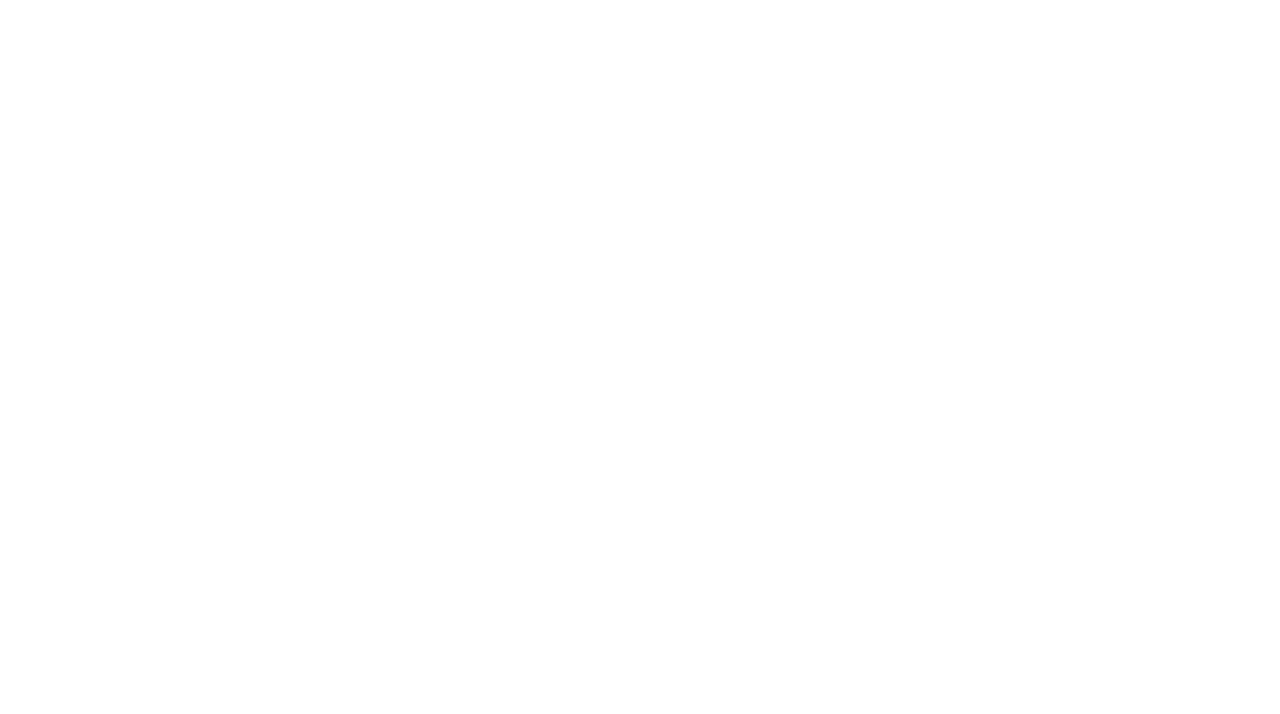
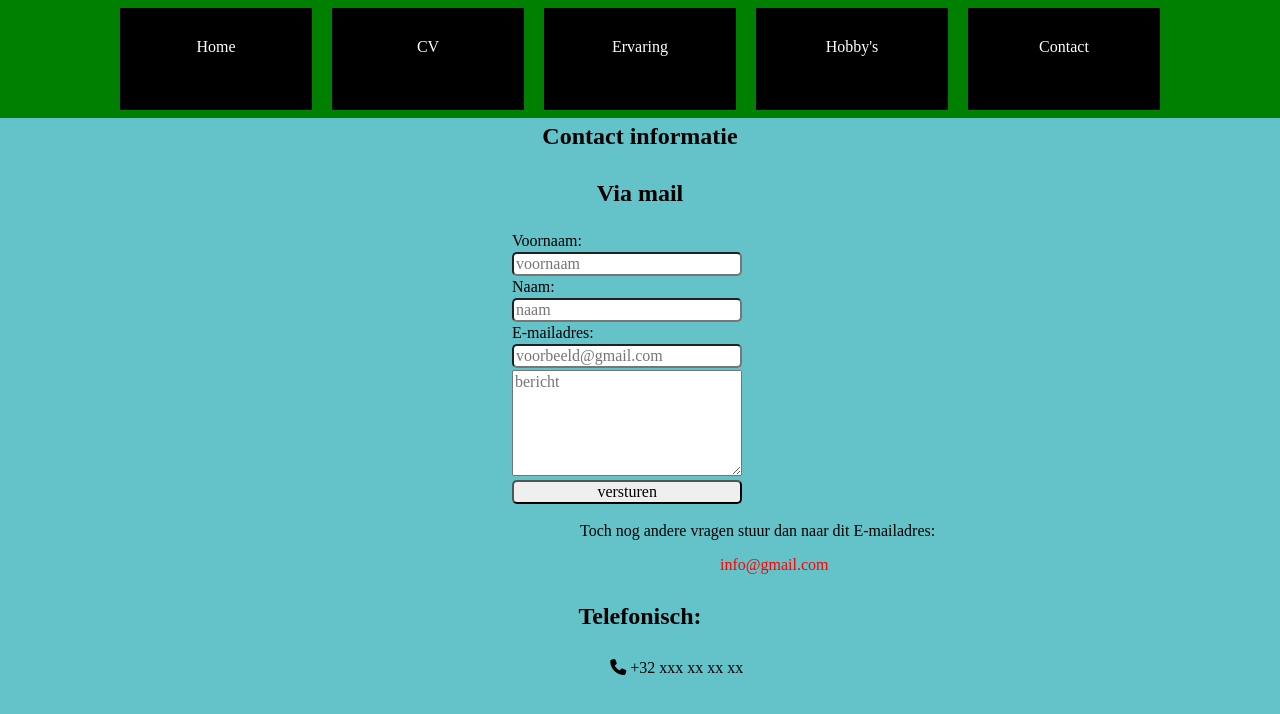
Before and after one commit to tubegamerxljens/Websites_Project1, a plain HTML site: page contact.html in a window 1280 px wide. Drawn offline with Linux system fonts and the light colour scheme.

Commit message:
ervaring en contact pagina gemaakt

```diff
--- a/CSS/contact.css
+++ b/CSS/contact.css
@@ -0,0 +1,108 @@
+* {
+  font-family: "Times New Roman", Arial, sans-serif;
+  font-size: medium;
+}
+
+body {
+  height: 100%;
+  margin: 0;
+  box-sizing: border-box;
+  background-color: #64c2c9;
+}
+
+.navigatie {
+  height: 20%;
+  background-color: green;
+  display: flex;
+  justify-content: center;
+  gap: 20px;
+}
+
+a {
+  color: white;
+  text-decoration: none;
+}
+main {
+  height: 100%;
+  background-color: #64c2c9;
+  margin-top: -16px;
+}
+h1,
+h2,
+h3,
+h4 {
+  padding: 5px;
+  text-align: center;
+  font-size: x-large;
+}
+img {
+  height: 200px;
+  padding: 5px;
+}
+.hobby,
+.porto {
+  display: flex;
+  padding: 20px;
+}
+.interesse {
+  display: flex;
+  flex-direction: row-reverse;
+  padding: 20px;
+}
+p {
+  max-width: 62%;
+}
+.navigatie a {
+  height: 4.5rem;
+  width: 15%;
+  color: white;
+  background-color: black;
+  text-align: center;
+  margin-top: 8px;
+  margin-bottom: 8px;
+  padding-top: 30px;
+}
+.navigatie a:hover {
+  background-color: rgba(54, 181, 155, 0.668);
+  color: black;
+}
+.info {
+  margin-left: 250px;
+}
+.forum {
+  margin-left: auto;
+  margin-right: auto;
+}
+
+.forum > form {
+  display: flex;
+  flex-direction: column;
+  max-width: 30%;
+}
+.forum {
+  margin-left: 40%;
+}
+label,
+input {
+  margin-bottom: 2px;
+}
+input {
+  border-radius: 5px;
+}
+.telefoon {
+  text-align: center;
+}
+.telefoon p {
+  margin-left: 280px;
+}
+textarea {
+  height: 100px;
+  margin-bottom: 4px;
+}
+.mail {
+  margin-left: 580px;
+}
+.hulp {
+  color: red;
+  margin-left: 140px;
+}
--- a/CSS/ervaring.css
+++ b/CSS/ervaring.css
@@ -0,0 +1,67 @@
+* {
+  font-family: "Times New Roman", Arial, sans-serif;
+  font-size: medium;
+}
+
+body {
+  height: 100%;
+  margin: 0;
+  box-sizing: border-box;
+  background-color: #64c2c9;
+}
+
+.navigatie {
+  height: 20%;
+  background-color: green;
+  display: flex;
+  justify-content: center;
+  gap: 20px;
+}
+
+a {
+  color: white;
+  text-decoration: none;
+}
+main {
+  height: 100%;
+  background-color: #64c2c9;
+  margin-top: -16px;
+}
+h1,
+h2,
+h3 {
+  padding: 5px;
+  text-align: center;
+  font-size: x-large;
+}
+img {
+  height: 200px;
+  padding: 5px;
+}
+
+p {
+  max-width: 62%;
+}
+.navigatie a {
+  height: 4.5rem;
+  width: 15%;
+  color: white;
+  background-color: black;
+  text-align: center;
+  margin-top: 8px;
+  margin-bottom: 8px;
+  padding-top: 30px;
+}
+.navigatie a:hover {
+  background-color: rgba(54, 181, 155, 0.668);
+  color: black;
+}
+.kaliber {
+  margin-left: 500px;
+}
+.cartamundi {
+  margin-left: 500px;
+}
+h1 {
+  margin-top: 50px;
+}
--- a/CSS/hobby.css
+++ b/CSS/hobby.css
@@ -29,7 +29,8 @@ main {
 }
 h1,
 h2,
-h3 {
+h3,
+h4 {
   padding: 5px;
   text-align: center;
   font-size: x-large;
@@ -42,7 +43,8 @@ img {
   display: flex;
   padding: 20px;
 }
-.interesse {
+.interesse,
+.game {
   display: flex;
   flex-direction: row-reverse;
   padding: 20px;
--- a/contact.html
+++ b/contact.html
@@ -5,6 +5,56 @@
     <meta name="viewport" content="width=device-width, initial-scale=1.0" />
     <title>Document</title>
     <link rel="stylesheet" href="CSS/contact.css" />
+    <link
+      rel="stylesheet"
+      href="https://cdnjs.cloudflare.com/ajax/libs/font-awesome/6.6.0/css/all.min.css"
+    />
   </head>
-  <body></body>
+  <body>
+    <div class="navigatie">
+      <a href="index.html">Home</a>
+      <a href="cv.html">CV</a>
+      <a href="ervaring.html">Ervaring</a>
+      <a href="hobby.html">Hobby's</a>
+      <a href="contact.html">Contact</a>
+    </div>
+    <main>
+      <h1>Contact informatie</h1>
+      <h2>Via mail</h2>
+      <div class="forum">
+        <form method="post" action="#">
+          <label for="voornaam">Voornaam:</label>
+          <input
+            type="text"
+            id="voornaam"
+            name="voornaam"
+            placeholder="voornaam"
+          />
+          <label for="naam">Naam:</label>
+          <input type="text" id="naam" name="naam" placeholder="naam" />
+          <label for="email">E-mailadres:</label>
+          <input
+            type="email"
+            id="email"
+            name="email"
+            placeholder="voorbeeld@gmail.com"
+          />
+          <textarea
+            name="bericht"
+            id="textarea"
+            placeholder="bericht"
+          ></textarea>
+          <input type="submit" value="versturen" />
+        </form>
+      </div>
+      <div class="mail">
+        <p>Toch nog andere vragen stuur dan naar dit E-mailadres:</p>
+        <p><a class="hulp" href="#">info@gmail.com</a></p>
+      </div>
+      <div class="telefoon">
+        <h3>Telefonisch:</h3>
+        <p><i class="fa-solid fa-phone"></i> +32 xxx xx xx xx</p>
+      </div>
+    </main>
+  </body>
 </html>
```
Also changed, not shown: ervaring.html (+34 -1 lines), hobby.html (+25 -5 lines).
